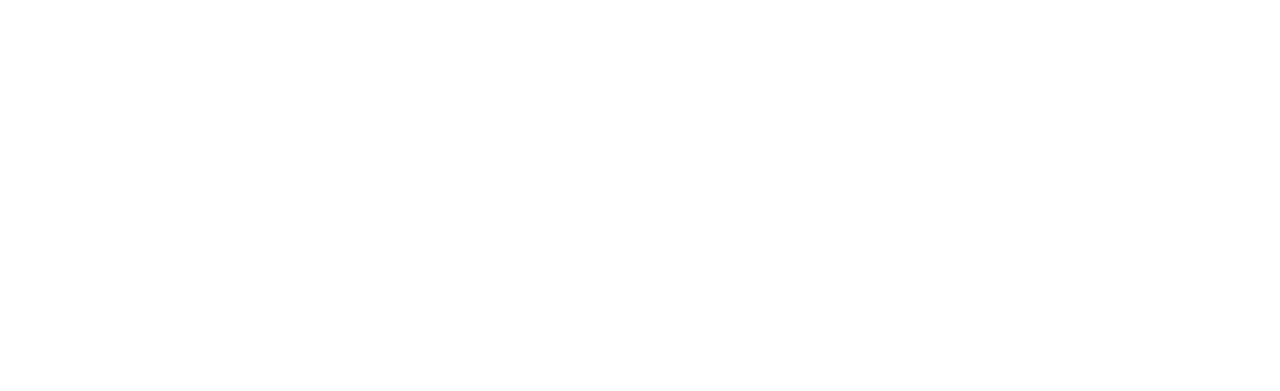
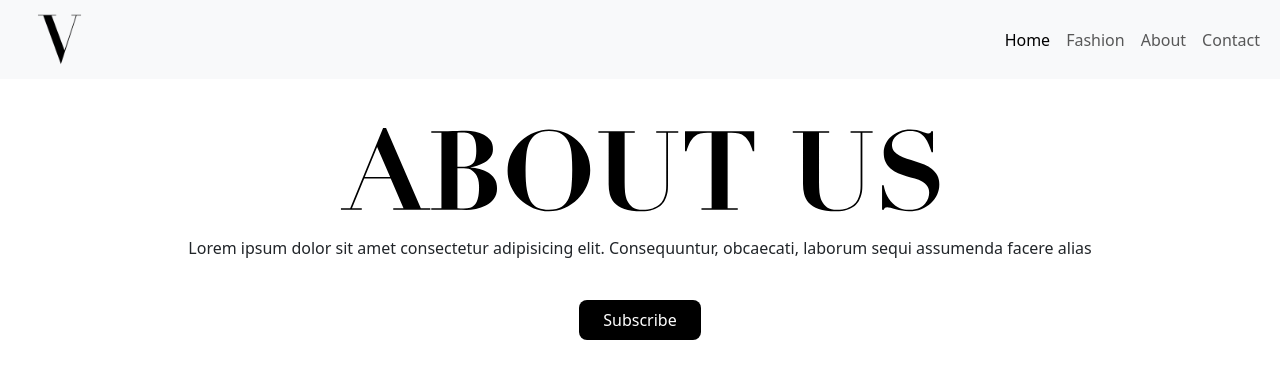
Before and after one commit to lafr0323/dsn1713-final, a website: page about-page.html in a window 1280 px wide. Drawn offline with nearby package versions, Linux system fonts and the light colour scheme.

Commit message:
updated html, updated all pages, linked them all

```diff
--- a/about-page.html
+++ b/about-page.html
@@ -10,7 +10,54 @@
     href="https://cdnjs.cloudflare.com/ajax/libs/animate.css/4.1.1/animate.min.css"
     />
 </head>
+
 <body>
+
+    <header>
+        <nav class="navbar navbar-expand-lg bg-body-tertiary">
+            <div class="container-fluid">
+              <a class="logo navbar-brand" href="index.html"><img class="logo" src="images/V.png" alt="" width="95" height="auto"></a>
+              <button class="navbar-toggler" type="button" data-bs-toggle="collapse" data-bs-target="#navbarNav" aria-controls="navbarNav" aria-expanded="false" aria-label="Toggle navigation">
+                <span class="navbar-toggler-icon"></span>
+              </button>
+              <div class="collapse navbar-collapse justify-content-end" id="navbarNav">
+                <ul class="navbar-nav">
+                  <li class="nav-item">
+                    <a class="nav-link active" aria-current="page" href="index.html">Home</a>
+                  </li>
+                  <li class="nav-item">
+                    <a class="nav-link" href="fashion-page.html">Fashion</a>
+                  </li>
+                  <li class="nav-item">
+                    <a class="nav-link" href="about-page.html">About</a>
+                  </li>
+                  <li class="nav-item">
+                    <a class="nav-link" href="contact-page.html">Contact</a>
+                  </li>
+                </ul>
+              </div>
+            </div>
+          </nav>
+    </header>
+
+    <main>
+      <section class="hero-banner container-fluid text-center pb-5">
+        <img class="justify-content-center pt-5" src="images/ABOUT-US.svg" alt="" width="600">
+        <p class="hero-text p-4">
+          Lorem ipsum dolor sit amet consectetur adipisicing elit. Consequuntur, obcaecati, laborum sequi assumenda facere alias
+        </p>
+        <button class="subscribe-btn btn-primary">Subscribe</button>
+      </section>
+
+
+
+
+
+
+
+
+
+    </main>
 
     <script src="node_modules/bootstrap/dist/js/bootstrap.bundle.min.js"></script>
 </body>
```
Also changed, not shown: contact-page.html (+45 -0 lines), fashion-page.html (+47 -0 lines), index.html (+8 -5 lines).
